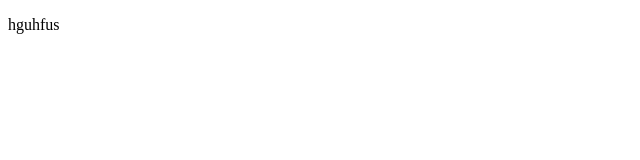
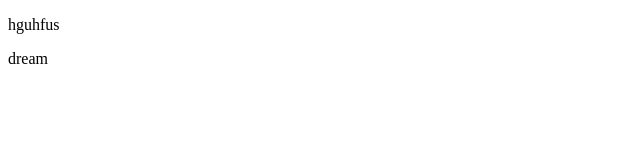
Before and after one commit to sreeja-nasalwai/gitjp, a plain HTML site: page index.html in a window 1280 px wide. Shown: the full height of the page, 0-640 px from the left. Drawn offline with Linux system fonts and the light colour scheme.

Commit message:
Update index.html

```diff
--- a/index.html
+++ b/index.html
@@ -7,5 +7,6 @@
 </head>
 <body>
     <p>hguhfus</p>
+    <p>dream</p>
 </body>
 </html>
```
